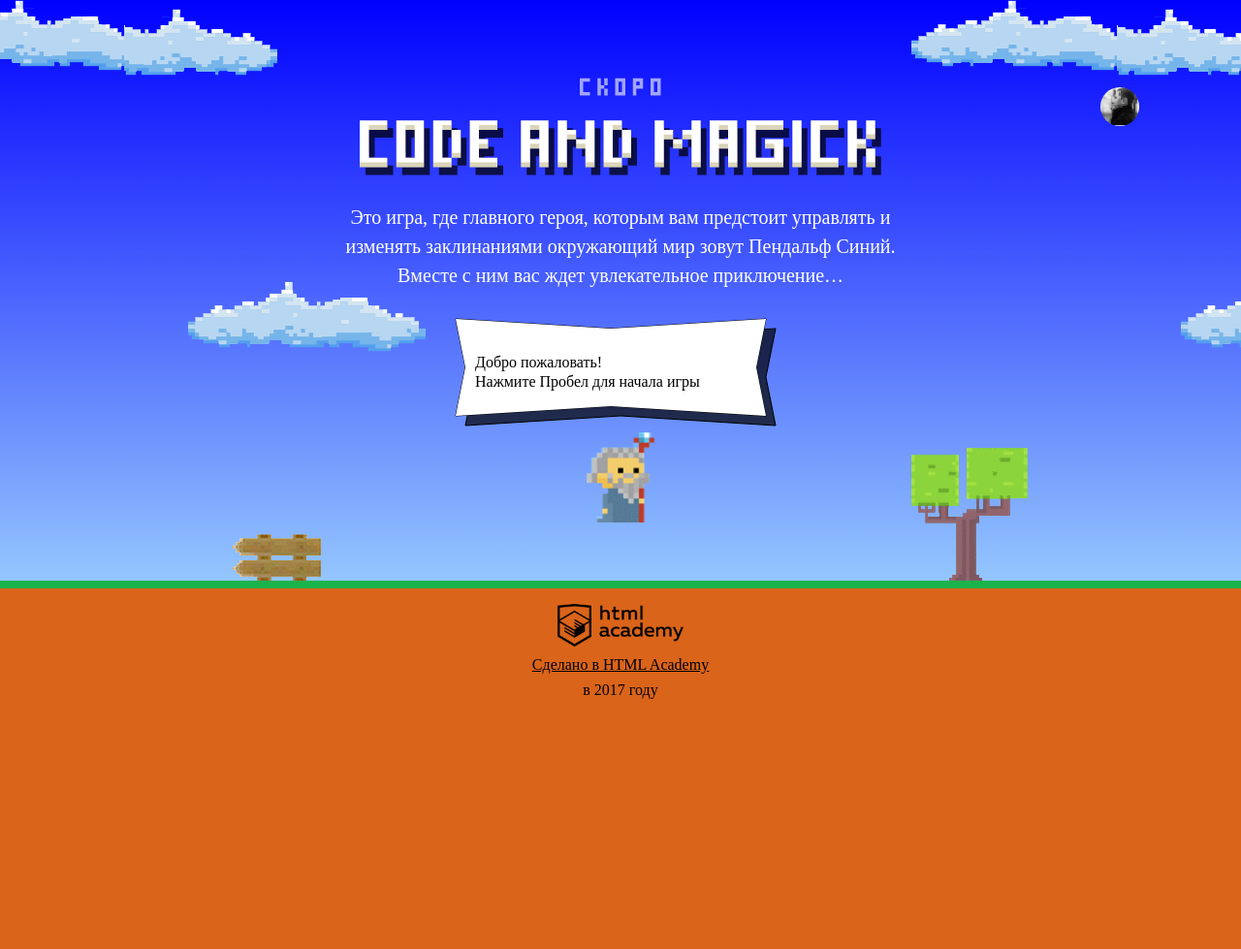
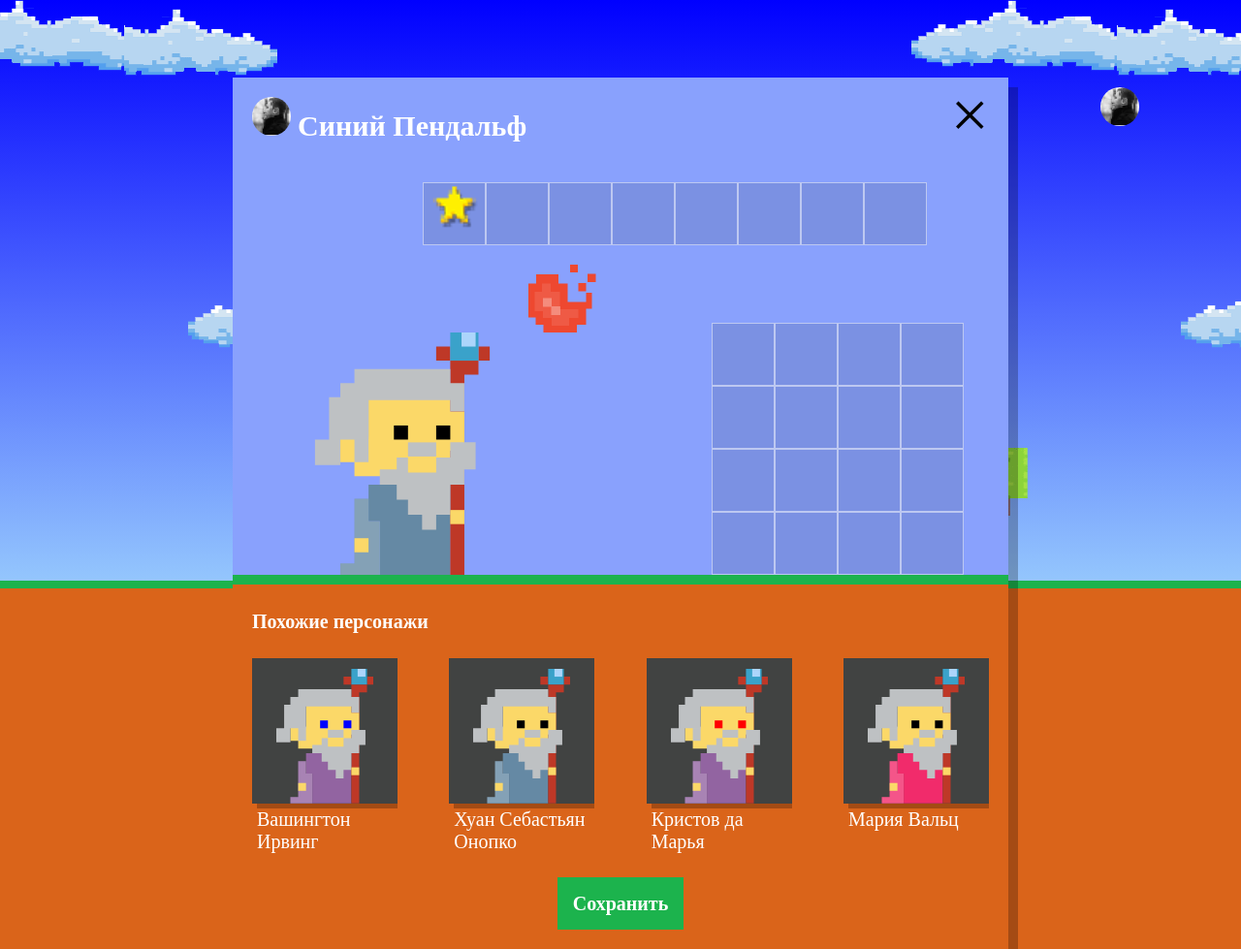
Before and after one commit to JuliaTsapova/479537-code-and-magick-1, a website: page index.html in a window 1280 px wide. Shown: the whole page at 97% size. Before the commit the page ends 800 px from the top, so only its background shows below. Drawn offline with Linux system fonts and the light colour scheme; a web font is replaced by a local one.

Commit message:
Учебный проект: нас орда

```diff
--- a/index.html
+++ b/index.html
@@ -202,6 +202,7 @@
       return height / 3 + getWizardHeight() / 2;
     };
   </script>
+  <script src="js/setup.js"></script>
   <script src="js/stat.js"></script>
   <script src="js/game.js"></script>
 
--- /dev/null
+++ b/js/setup.js
@@ -0,0 +1,52 @@
+'use strict';
+
+var COUNT = 4;
+var wizardParams = {
+  FIRST_NAME: ['Иван', 'Хуан Себастьян', 'Мария', 'Кристов', 'Виктор', 'Юлия', 'Люпита', 'Вашингтон'],
+  SURNAME: [' да Марья', ' Верон', ' Мирабелла', ' Вальц', ' Онопко', ' Топольницкая', ' Нионго', ' Ирвинг'],
+  COAT_COLOR: ['rgb(101, 137, 164)', 'rgb(241, 43, 107)', 'rgb(146, 100, 161)', 'rgb(56, 159, 117)', 'rgb(215, 210, 55)', 'rgb(0, 0, 0)'],
+  EYES_COLOR: ['black', 'red', 'blue', 'yellow', 'green']
+};
+var similarListElement = document.querySelector('.setup-similar-list');
+var similarWizardTemplate = document.querySelector('#similar-wizard-template').content.querySelector('.setup-similar-item');
+
+var getRandomNumber = function (number) {
+  return Math.floor(Math.random() * number);
+};
+
+var renderWizard = function (data) {
+  var wizard = similarWizardTemplate.cloneNode(true);
+  wizard.querySelector('.setup-similar-label').textContent = data.name;
+  wizard.querySelector('.wizard-coat').style.fill = data.coatColor;
+  wizard.querySelector('.wizard-eyes').style.fill = data.eyesColor;
+  return wizard;
+};
+
+var getWizard = function () {
+  return {
+    name: wizardParams.FIRST_NAME[getRandomNumber(wizardParams.FIRST_NAME.length)] + wizardParams.SURNAME[getRandomNumber(wizardParams.SURNAME.length)],
+    coatColor: wizardParams.COAT_COLOR[getRandomNumber(wizardParams.COAT_COLOR.length)],
+    eyesColor: wizardParams.EYES_COLOR[getRandomNumber(wizardParams.EYES_COLOR.length)]
+  };
+};
+
+var getWizardsArray = function (arrLength) {
+  var wizards = [];
+  for (var i = 0; i < arrLength; i++) {
+    wizards.push(getWizard());
+  }
+  return wizards;
+};
+
+var createFragment = function (arr) {
+  var fragment = document.createDocumentFragment();
+  for (var i = 0; i < arr.length; i++) {
+    fragment.appendChild(renderWizard(arr[i]));
+  }
+  return fragment;
+};
+
+similarListElement.appendChild(createFragment(getWizardsArray(COUNT)));
+
+document.querySelector('.setup').classList.remove('hidden');
+document.querySelector('.setup-similar').classList.remove('hidden');
--- a/js/stat.js
+++ b/js/stat.js
@@ -16,6 +16,13 @@ window.renderStatistics = function (ctx, names, times) {
     return (Math.random() * (max - min) + min).toFixed(1);
   };
 
+  var getColor = function (name) {
+    if (name === 'Вы') {
+      return 'rgba(255, 0, 0, 1)';
+    }
+    return 'rgba(0, 0, 255, ' + getRandom(minOpacity, maxOpacity) + ')';
+  };
+
   ctx.fillStyle = 'rgba(0, 0, 0, 0.7)';
   ctx.fillRect(110, 20, 420, 270);
   ctx.fillStyle = '#ffffff';
@@ -27,8 +34,7 @@ window.renderStatistics = function (ctx, names, times) {
 
   for (var i = 0; i < times.length; i++) {
     var barHeight = initialY - Math.floor(times[i]) * step - indentAfterColumn;
-
-    ctx.fillStyle = names[i] === 'Вы' ? 'rgba(255, 0, 0, 1)' : 'rgba(0, 0, 255, ' + getRandom(minOpacity, maxOpacity) + ')';
+    ctx.fillStyle = getColor(names[i]);
     ctx.fillRect(initialX + indent * i, barHeight, barWidth, Math.floor(times[i]) * step);
     ctx.fillStyle = '#000000';
     ctx.fillText(names[i], initialX + indent * i, initialY);
```
Also changed, not shown: 1 other file.
